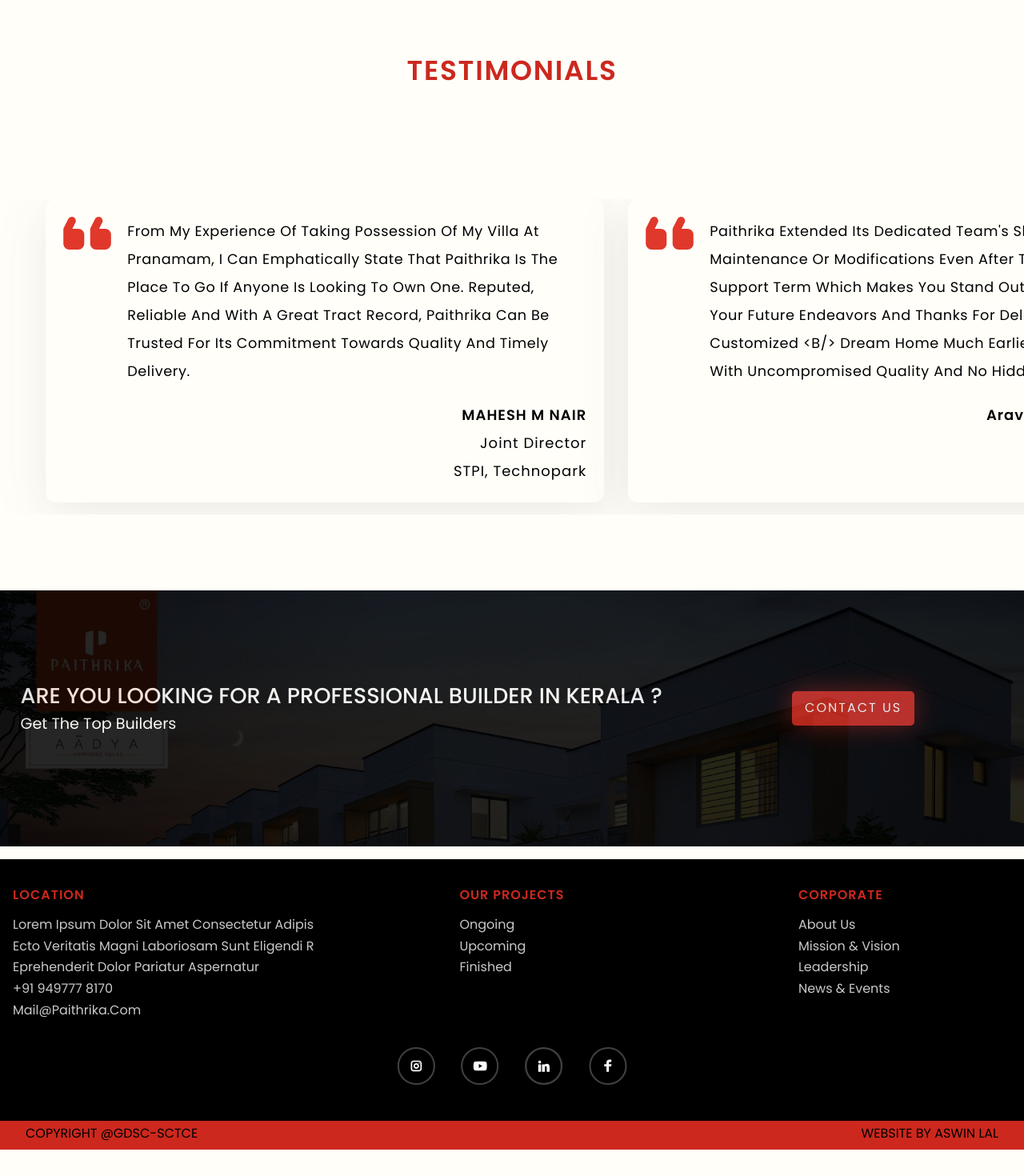
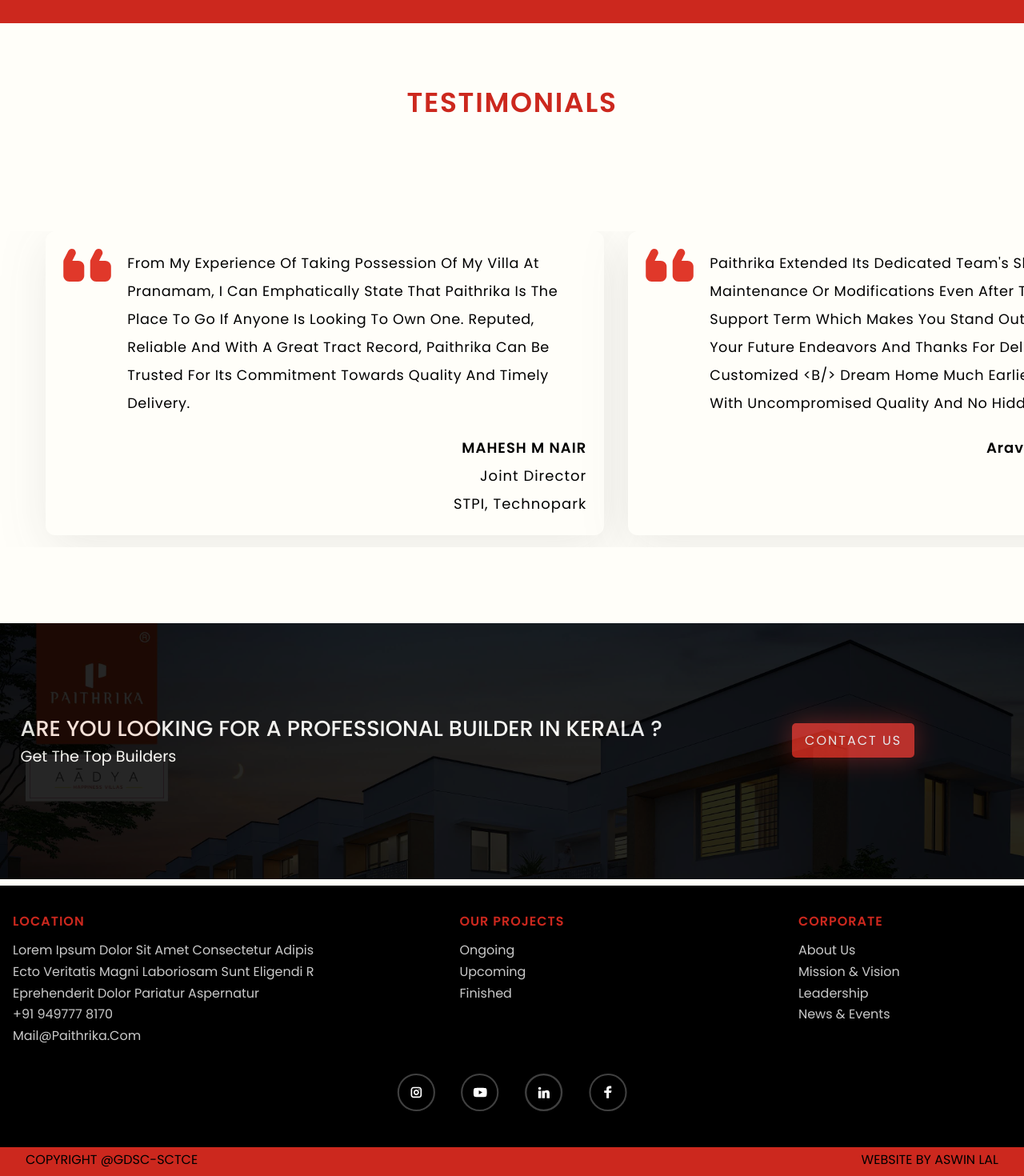
Before and after one commit to 4N1Z/PaithrikaHome, a React (Vite) app: page / in a window 1280 px wide. Shown: the part 3915-5385 px from the top of the page at 80% size. Before the commit the page ends 5352 px from the top, so only its background shows below. Built offline with nearby package versions, Linux system fonts and the light colour scheme.

Commit message:
scrollbar added

```diff
--- a/src/App.css
+++ b/src/App.css
@@ -14,8 +14,8 @@ font-family: 'Poppins', sans-serif; */
 
 }
 /* Check overflow  */
-
-/* div{
+/*
+div{
   outline : 5px solid green;
 } */
 /* p{
@@ -40,7 +40,7 @@ body::-webkit-scrollbar {
 }
 
 * {
-  margin: 0;
+  /* margin: 0; */
   padding: 0;
 }
 
--- a/src/components/Footer/Footer.css
+++ b/src/components/Footer/Footer.css
@@ -1,6 +1,6 @@
 footer{
     /* padding: 1em; */
-    margin-top: 1em;
+    /* margin-top: 1em; */
     background-color: black;
 }
 .footerbg {
--- a/src/components/Projects/Projects.css
+++ b/src/components/Projects/Projects.css
@@ -10,7 +10,7 @@ body,.projectMainContainer{
 }
 .projects-container{
     width: 100vw;
-    height: 80vh;
+    height: 90vh;
 
     display: flex;
     justify-content: space-evenly;
--- a/src/components/Testimon/Testimon.css
+++ b/src/components/Testimon/Testimon.css
@@ -4,9 +4,31 @@
 .no-scrollbar::-webkit-scrollbar {
   /* display: none; */
   /* height: 100px; */
+  /* width: 0.2em; */
+  height: 0.6em;
+  cursor: pointer;
+
+
+}
+.no-scrollbar::-webkit-scrollbar-track{
+  background-color: #cc271e1b;
+  border-radius: 50vw;
+  margin-inline: 6em;
+  cursor: pointer;
+}
+.no-scrollbar::-webkit-scrollbar-thumb{
+  background-color: #CC281E;
+  border-radius: 100vw;
+
 
 }
 
+@supports(scrollbar-color: #cc271e1b #CC281E){
+  *{
+    scrollbar-color : rgb(#cc271e1b) rgb(#CC281E);
+    scrollbar-width: thin;
+  }
+}
 .testimonial-container{
   padding-top: 5vh;
   /* padding-left: 1%; */
```
